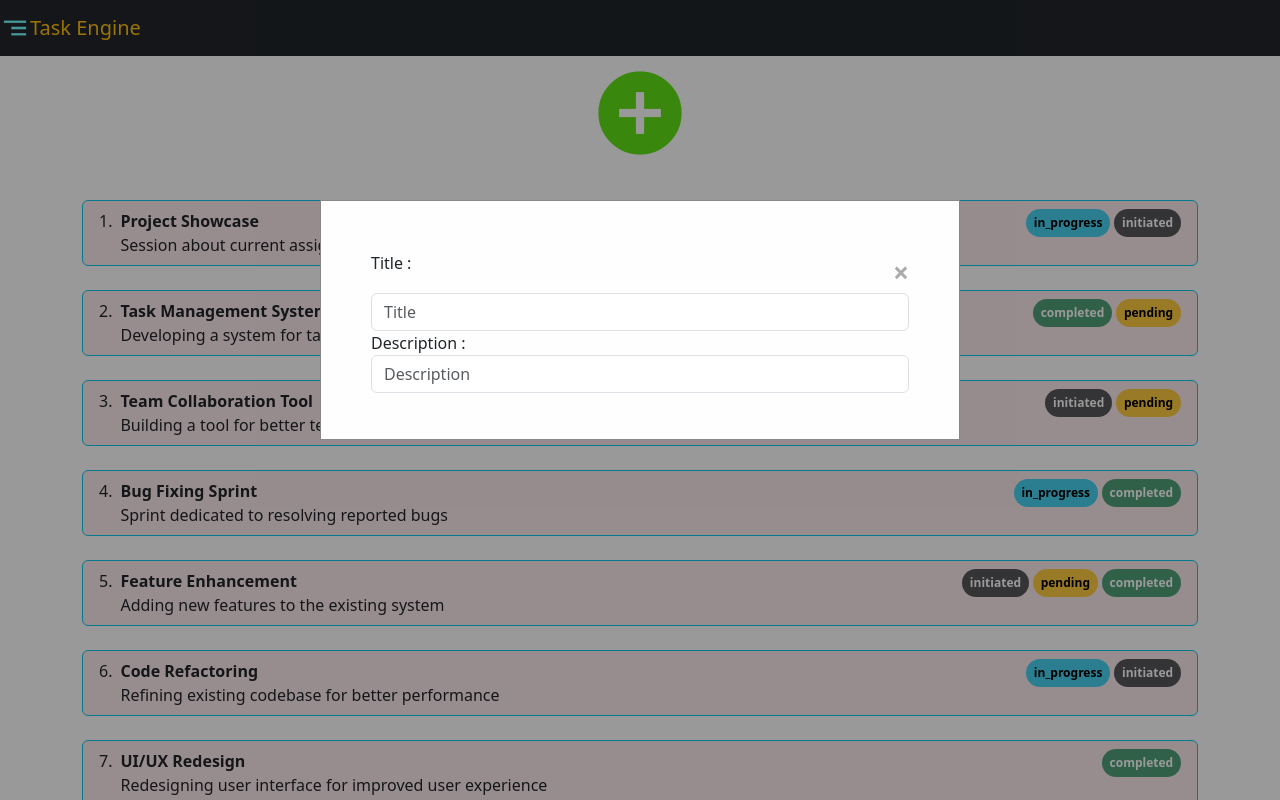
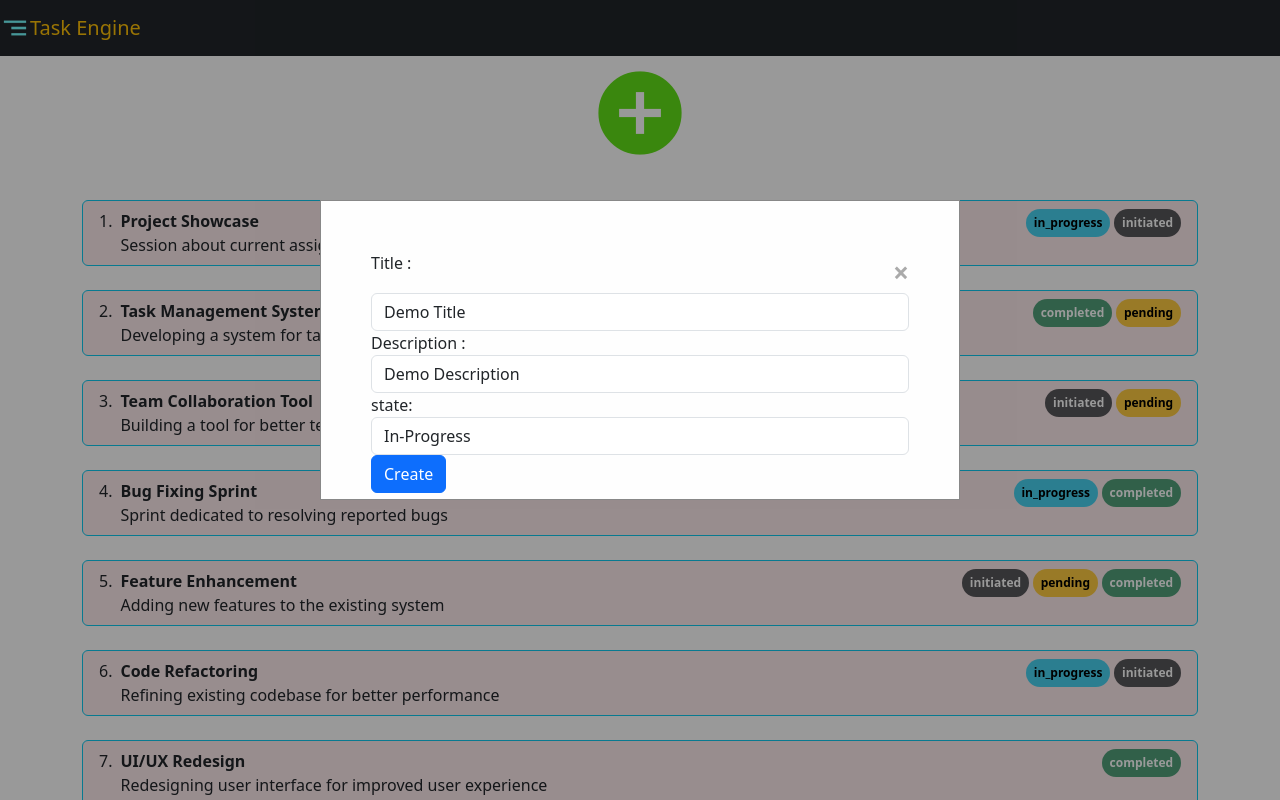
Before and after one commit to Rony-dot/task-engine, a React (Create React App) app: page / in a window 1280 px wide. Both pictures are taken after a click on the button "add_circle". Shown: the top 800 px of the page. Built offline with nearby package versions, Linux system fonts and the light colour scheme.

Commit message:
task form

```diff
--- a/src/components/AddTaskBtn.js
+++ b/src/components/AddTaskBtn.js
@@ -14,6 +14,9 @@ export const AddTaskBtn = () => {
     const toggleModal = () => {
         setshowModal(!showModal)
     }
+    const handleSubmit = () => {
+
+    }
 
     return (
         <div className="container">
@@ -26,7 +29,7 @@ export const AddTaskBtn = () => {
                     </button>
                     {showModal && (
                         <AddTaskModal onClose={() => toggleModal()} >
-                            <AddTaskForm formdata={formdata}></AddTaskForm>
+                            <AddTaskForm formdata={formdata} setformdata={setformdata} onSubmit={handleSubmit} ></AddTaskForm>
                         </AddTaskModal>
                     )}
                 </div>
--- a/src/components/AddTaskForm.js
+++ b/src/components/AddTaskForm.js
@@ -1,12 +1,35 @@
 import React from 'react'
 import { Input } from './Input'
+import { Select } from './Select';
 
-export const AddTaskForm = (formData) => {
-    const handleChange = () => { };
+export const AddTaskForm = ({ formdata, setformdata, onSubmit }) => {
+
+    const handleChange = (e) => {
+        const { name, value } = e.target;
+        console.log("name: " + name + ", value: " + value);
+        setformdata({
+            ...formdata,
+            name: value
+        });
+    };
+
     return (
-        <form>
-            <Input label="Title" name="title" onChange={handleChange} value={formData.title} placeholder="Title" />
-            <Input type="texarea" label="Description" name="des" onChange={handleChange} value={formData.desc} placeholder="Description" />
+        <form onSubmit={onSubmit}>
+            <Input label="Title" name="title" onChange={handleChange} value={formdata.title} placeholder="Title" />
+            <Input type="texarea" label="Description" name="desc" onChange={handleChange} value={formdata.desc} placeholder="Description" />
+            <Select
+                label="state"
+                name="states"
+                onChange={handleChange}
+                value={formdata.states}
+                options={[
+                    { label: "In-Progress", value: "in_progress" },
+                    { label: "Pending", value: "pending" },
+                    { label: "Completed", value: "completed" },
+                    { label: "Initiated", value: "initiated" },
+                ]}
+            />
+            <button type='submit' className='btn btn-primary'>Create</button>
         </form>
     )
 }
--- a/src/components/Navbar.js
+++ b/src/components/Navbar.js
@@ -4,9 +4,9 @@ import Navbar from 'react-bootstrap/Navbar';
 
 export const NavBar = () => {
   return (
-    <nav class="navbar navbar-light bg-dark">
-      <a class="navbar-brand text-warning" href="#">
-        <img src="./logo.png" width="30" height="30" class="d-inline-block align-top" alt="" />
+    <nav className="navbar navbar-light bg-dark">
+      <a className="navbar-brand text-warning" href="#">
+        <img src="./logo.png" width="30" height="30" className="d-inline-block align-top" alt="" />
         Task Engine
       </a>
     </nav>
--- /dev/null
+++ b/src/components/Select.js
@@ -0,0 +1,16 @@
+import React from "react";
+
+export const Select = ({ label, name, value, onChange, options }) => {
+    return (
+        <div className="form-group">
+            <label htmlFor={name}>{label}:</label>
+            <select className="form-control" id={name} name={name} value={value} onChange={onChange}>
+                {options.map((x, i) => (
+                    <option key={i} value={x.value}>
+                        {x.label}
+                    </option>
+                ))}
+            </select>
+        </div>
+    );
+};
--- a/src/css/loader.css
+++ b/src/css/loader.css
@@ -1,4 +1,4 @@
-/* HTML: <div class="loader"></div> */
+/* HTML: <div className="loader"></div> */
 .loader {
     width: 520px;
     aspect-ratio: 1;
--- a/src/css/modal.css
+++ b/src/css/modal.css
@@ -28,7 +28,7 @@
   padding: 50px;
   border: 1px solid #888;
   width: 50%;
-  height: 40%;
+  height: 50%;
 }
 
 /* The Close Button */
```
